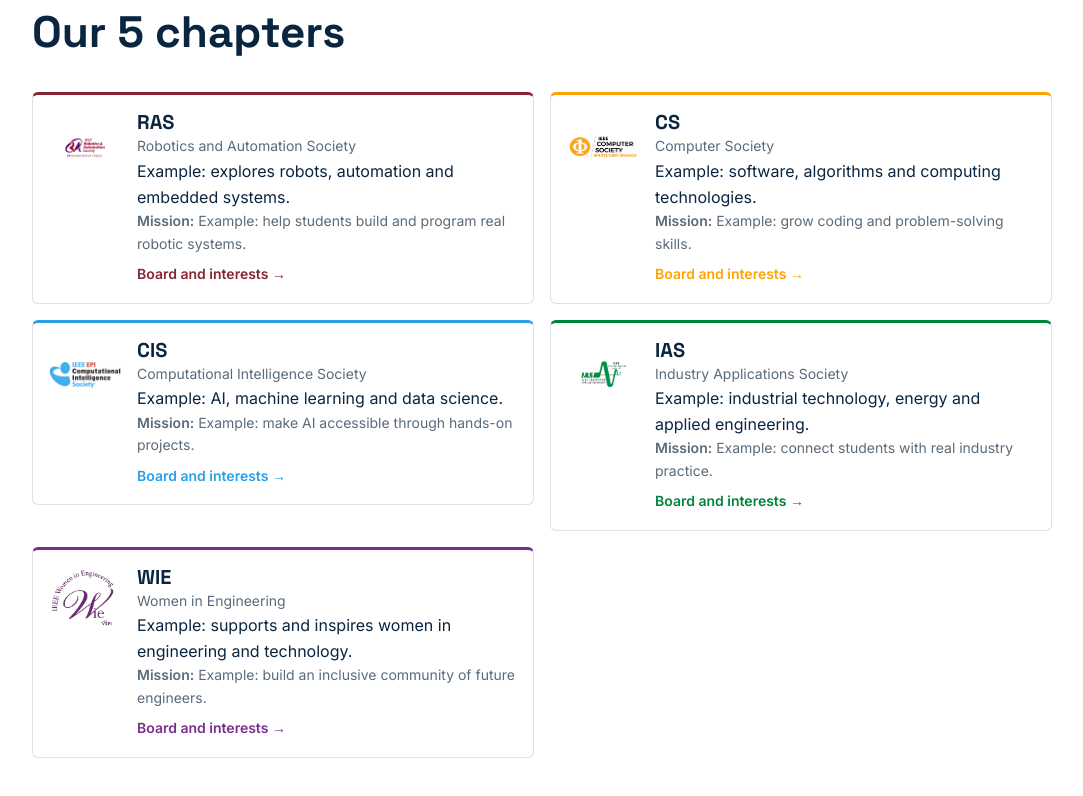
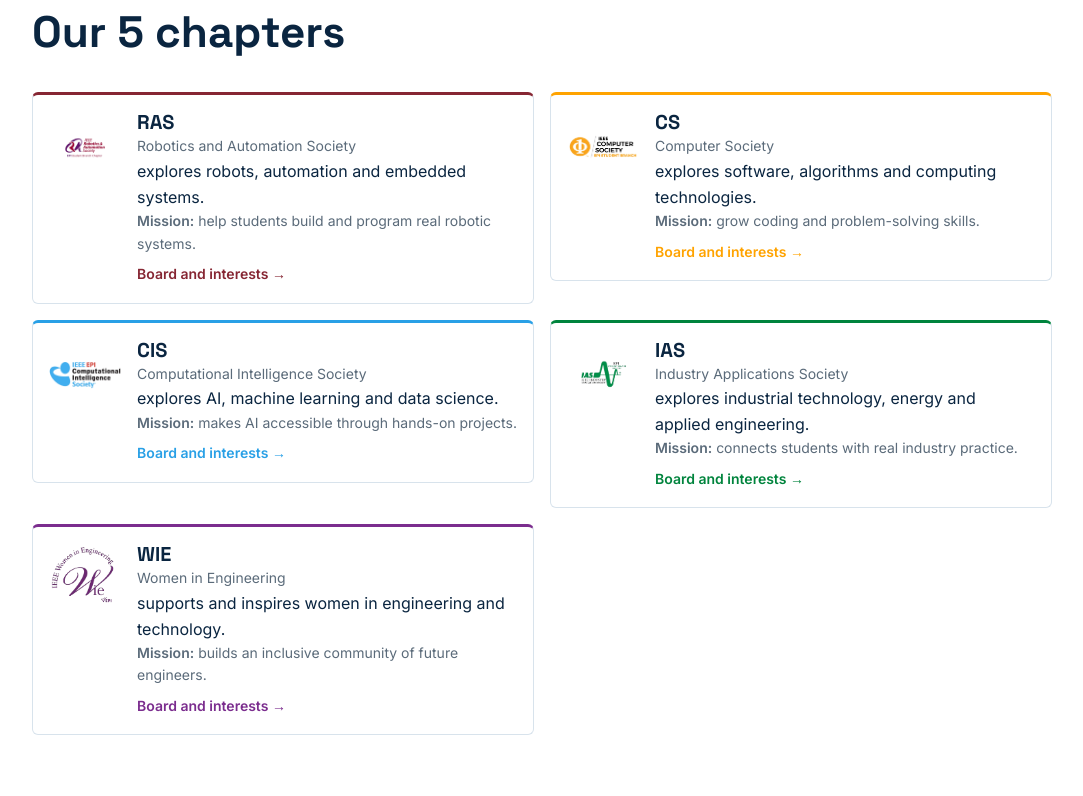
Before and after one commit to Karim1412/ieee_app, a React (Vite) app: page / in a window 1280 px wide. Shown: the part 2396-3192 px from the top of the page, without its empty margins (98-1181 px from the left). Built offline with nearby package versions, Linux system fonts and the light colour scheme.

Commit message:
Update application features and fixes

```diff
--- a/src/data/content.ts
+++ b/src/data/content.ts
@@ -41,24 +41,24 @@
 // "color" = the chapter's brand color (hex). TODO: replace each with the exact color of the chapter logo.
 export const CHAPTERS: Chapter[] = [
   { id: 'ras', name: 'RAS', full: 'Robotics and Automation Society', logo: '/images/chapters/ras.png', color: '#862633',
-    description: 'Example: explores robots, automation and embedded systems.',
-    mission: 'Example: help students build and program real robotic systems.',
+    description: 'explores robots, automation and embedded systems.',
+    mission: 'help students build and program real robotic systems.',
     interests: ['Robotics', 'Automation and control', 'Embedded systems', 'Sensors and mechatronics', 'Autonomous vehicles'], board: board('ras') },
   { id: 'cs', name: 'CS', full: 'Computer Society', logo: '/images/chapters/cs.png', color: '#FFA300',
-    description: 'Example: software, algorithms and computing technologies.',
-    mission: 'Example: grow coding and problem-solving skills.',
+    description: 'explores software, algorithms and computing technologies.',
+    mission: 'grow coding and problem-solving skills.',
     interests: ['Software engineering', 'Algorithms and competitive programming', 'Web and mobile development', 'Cybersecurity', 'Cloud computing'], board: board('cs') },
   { id: 'cis', name: 'CIS', full: 'Computational Intelligence Society', logo: '/images/chapters/cis.png', color: '#29a0e6',
-    description: 'Example: AI, machine learning and data science.',
-    mission: 'Example: make AI accessible through hands-on projects.',
+    description: 'explores AI, machine learning and data science.',
+    mission: 'makes AI accessible through hands-on projects.',
     interests: ['Artificial intelligence', 'Machine learning', 'Neural networks', 'Data science', 'Fuzzy systems'], board: board('cis') },
   { id: 'ias', name: 'IAS', full: 'Industry Applications Society', logo: '/images/chapters/ias.png', color: '#00843D',
-    description: 'Example: industrial technology, energy and applied engineering.',
-    mission: 'Example: connect students with real industry practice.',
+    description: 'explores industrial technology, energy and applied engineering.',
+    mission: 'connects students with real industry practice.',
     interests: ['Industrial automation', 'Electrical drives and power systems', 'Renewable energy', 'Industrial IoT', 'Industry 4.0'], board: board('ias') },
   { id: 'wie', name: 'WIE', full: 'Women in Engineering', logo: '/images/chapters/wie.png', color: '#7B2D8E',
-    description: 'Example: supports and inspires women in engineering and technology.',
-    mission: 'Example: build an inclusive community of future engineers.',
+    description: 'supports and inspires women in engineering and technology.',
+    mission: 'builds an inclusive community of future engineers.',
     interests: ['Leadership', 'Mentoring', 'Women in STEM', 'Career development', 'Technical workshops'], board: board('wie') },
 ]
 
```
